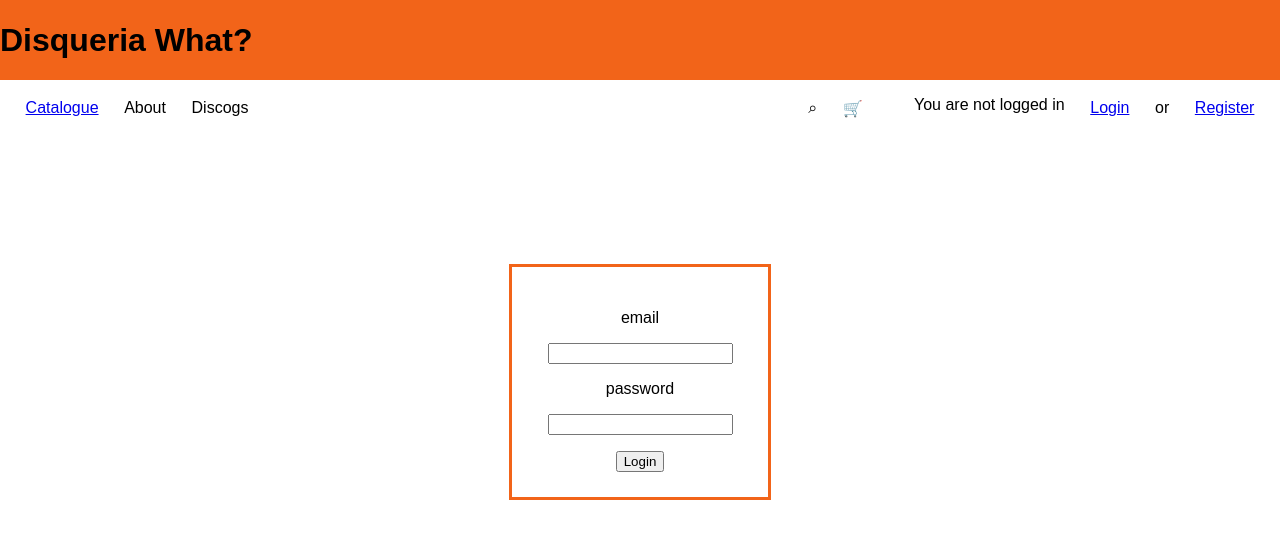
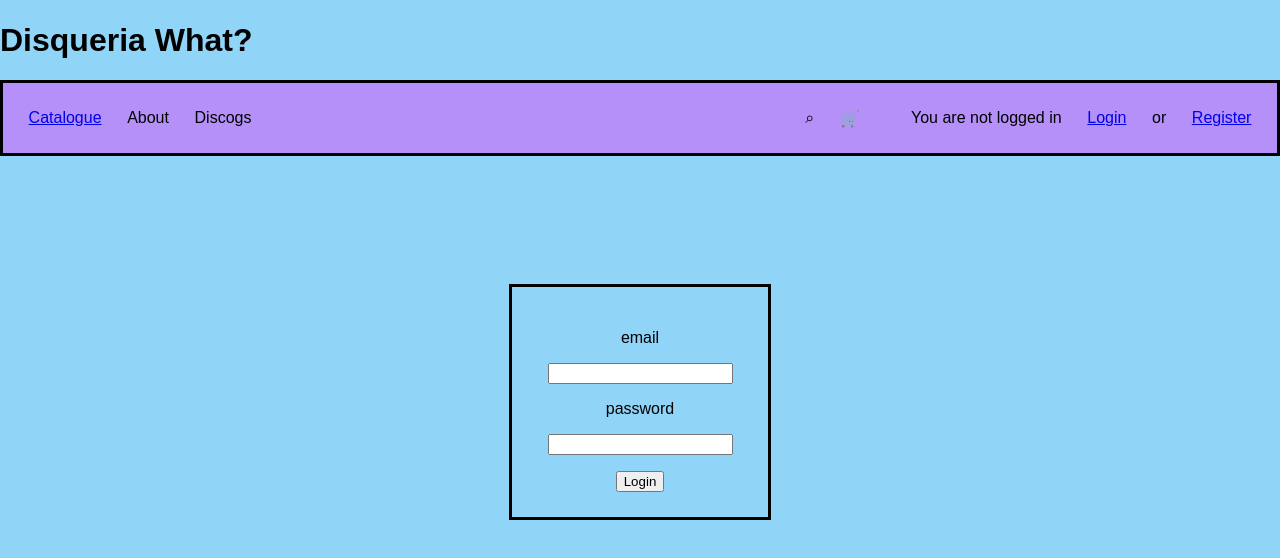
Before and after one commit to mbudellini/w__records, a React (Vite) app in the folder what_frontend/: page /users/login in a window 1280 px wide. Shown: the top 558 px of the page. Built offline with nearby package versions, Linux system fonts and the light colour scheme; a web font is replaced by a local one.

Commit message:
new layout and bugs fixed

```diff
--- a/what_frontend/src/App.css
+++ b/what_frontend/src/App.css
@@ -1,11 +1,13 @@
 img {
-  width: 15vw;
-  height: auto;
-  object-fit: contain;
-  aspect-ratio: 1;
+  width: 100%;
+  height: 20vw;
+  object-fit: cover; /* ← riempie senza spazi vuoti */
+  display: block;
+  aspect-ratio: unset;
 }
 body {
   margin: 0;
+  background-color: #90D4F8;
 }
 
 .flex {
@@ -28,9 +30,10 @@ body {
 }
 .gridRecordPage {
   display: grid;
-  grid-template-columns: 1fr 1fr 1fr 1fr 1fr;
+  grid-template-columns: repeat(5, 1fr);
   gap: 1vw;
-  background-color: #86bbd8;
+  padding: 1vw;
+  background-color: #F8E890;
 }
 
 .lexend-exa {
@@ -41,19 +44,20 @@ body {
 }
 
 .record-card {
-  margin: 0 2vh;
+  border-radius: 12px;
+  overflow: hidden; /* ← fondamentale: taglia l'immagine agli angoli */
+  background-color: #90D4F8;
+  display: flex;
+  flex-direction: column;
 }
 
 .header {
   height: 10vh;
-  background-color: #f26419;
+  background-color: #90d4f8;
   align-content: center;
 }
 .margin0 {
   margin: 0 0 0 0;
-}
-.titleAndYear {
-  color: black;
 }
 .boxSizing {
   box-sizing: content-box;
@@ -62,7 +66,7 @@ body {
   margin-left: auto;
 }
 
-.center {
+.centerWithinMain {
   padding: 2% 0;
   margin: auto;
   width: 20vw;
@@ -74,6 +78,15 @@ body {
   text-align: center;
 }
 .orangeBorder {
+  border:solid;
+  border-color: black;
+}
+.nav {
+  background-color: #b490f8;
   border: solid;
-  border-color: #f26419;
+  height: 70px;
 }
+.titleandYear{
+  padding:0.8vw;
+  color:black
+}
--- a/what_frontend/src/App.jsx
+++ b/what_frontend/src/App.jsx
@@ -43,7 +43,7 @@ function App() {
     localStorage.setItem("token", JSON.stringify(token));
     localStorage.setItem("user", JSON.stringify(user));
     setUser(user);
-    setToken(token)
+    setToken(token);
     setIsLoggedIn(true);
   };
 
@@ -52,7 +52,6 @@ function App() {
     localStorage.removeItem("user");
     setIsLoggedIn(false);
   };
-  console.log(isLoggedIn)
   return (
     <Router>
       <div className="lexend-exa">
@@ -60,7 +59,7 @@ function App() {
           <h1 className="margin0"> Disqueria What?</h1>
         </header>
         <main>
-          <Navbar isLoggedIn={isLoggedIn} user={user}/>
+          <Navbar isLoggedIn={isLoggedIn} user={user} />
           <Routes>
             <Route path="/" element={<Catalogue />} />
             <Route path="/record/:recordId" element={<Record />} />
--- a/what_frontend/src/elements/Navbar.jsx
+++ b/what_frontend/src/elements/Navbar.jsx
@@ -1,8 +1,8 @@
 import { Link } from "react-router";
 import "../App.css";
-function Navbar(isLoggedIn, user) {
+function Navbar({isLoggedIn, user}) {
   return (
-    <nav className="flex spaceBetween height7">
+    <nav className="flex nav spaceBetween height7">
       <div className="flex centered sideMargin2">
         <Link to="/">
           <p>Catalogue</p>
@@ -14,10 +14,10 @@ function Navbar(isLoggedIn, user) {
         <p>⌕</p>
         <p className="sideMargin2">🛒</p>
       </div>
-      {!isLoggedIn ? (
-        <p>`Welcome Back {`${user?.email}`}</p>
+      {isLoggedIn ? (
+        <p className="flex centered ">`Welcome Back {`${user?.email}`}</p>
       ) : (
-        <p>You are not logged in</p>
+        <p className="flex centered">You are not logged in</p>
       )}
       <div className="flex centered spaceBetween sideMargin2">
         <Link to="/users/login">Login</Link>
--- a/what_frontend/src/pages/Catalogue.jsx
+++ b/what_frontend/src/pages/Catalogue.jsx
@@ -19,26 +19,26 @@ function Catalogue() {
       });
   }, []);
 
+const uniqueRecords = [...new Map(records.map(r => [r.id, r])).values()];
+
   return (
     <div className="lexend-exa">
-      {loading && <div className="center">
+      {loading && <div className="centerWithinMain">
         <BeatLoader />
         </div>}
       {error && <p>Error: {error}</p>}
       <div className="gridRecordPage">
-        {records.map((record) => (
-          <div className="record-card" key={record._id}>
-            <Link to={`/record/${record.id}`} className="record-card-link">
+        {uniqueRecords.map((record) => (
+            <Link to={`/record/${record.id}`} className="record-card-link record-card orangeBorder" key={record._id}>
               <img
                 src={record.basic_information.cover_image}
                 alt={record.basic_information.title}
               />
-              <div className="titleAndYear">
+              <div className="titleandYear">
                 <h5>{record.basic_information.title}</h5>
                 <p>{record.basic_information.year}</p>
               </div>
             </Link>
-          </div>
         ))}
       </div>
     </div>
--- a/what_frontend/src/pages/Login.jsx
+++ b/what_frontend/src/pages/Login.jsx
@@ -32,7 +32,7 @@ function Login(login) {
   };
 
   return (
-    <div className="center orangeBorder">
+    <div className="centerWithinMain orangeBorder">
       <div>
         <p>email</p>
         <input type="email" onChange={handleEmail}></input>
--- a/what_frontend/src/pages/Register.jsx
+++ b/what_frontend/src/pages/Register.jsx
@@ -40,7 +40,7 @@ function Register() {
   };
 
   return (
-    <div className="center">
+    <div className="centerWithinMain">
         <div>
       <p>email</p>
       <input type="email" onChange={handleEmail}></input>
```
Also changed, not shown: 1 other file (tests, documents, lock files or other folders).
